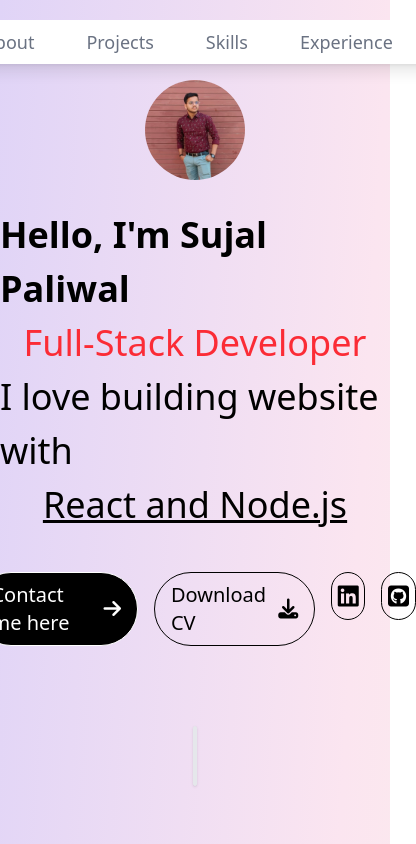
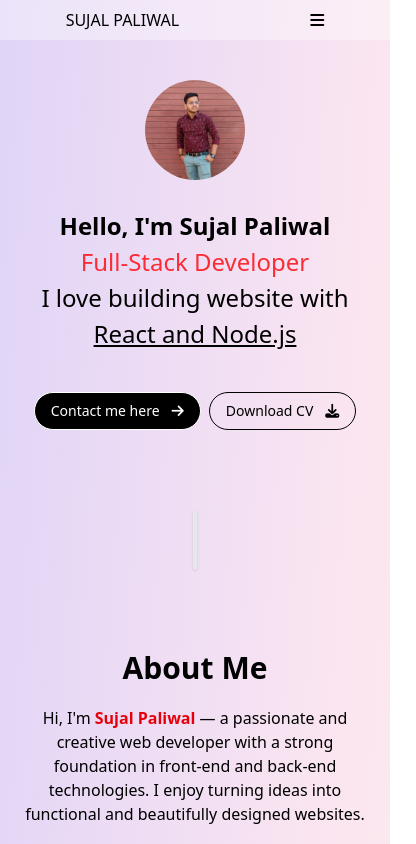
Before and after one commit to SUJALPALIWAL00/personal_portfolio_website, a React (Vite) app: page / in a window 390 px wide. Shown: the top 844 px of the page, 416 px wide, since content can reach past the window. Built offline with nearby package versions, Linux system fonts and the light colour scheme.

Commit message:
Update App.jsx
Adding Responsiveness

```diff
--- a/src/App.jsx
+++ b/src/App.jsx
@@ -1,63 +1,80 @@
 import { useState } from 'react'
 import './App.css'
 function App() {
-  const [count, setCount] = useState(0)
+  const [mobile, setMobile] = useState(false);
   return (
     <>
 
+
       <div className="min-h-screen bg-gradient-to-br from-[#e0d4f7] via-[#fbe5f0] to-[#fef6e5]">
-        {/* !!!!!!!!!!!!!!!!!!!!Navbar!!!!!!!!!!!!!!!!!  */}
-        <div id='nav' className="w-fit  fixed top-5 left-1/2 -translate-x-1/2">
+        {/* --------------------Navbar-----------------  */}
+        <div id='nav' className="hidden md:block w-fit fixed top-5 left-1/2 -translate-x-1/2">
           <ul className='flex justify-center text-lg text-gray-500 py-1 bg-white shadow-lg rounded-full  px-8 gap-5  '>
             <a href='#' className='hover:text-black cursor-pointer hover:bg-gray-100 rounded-full py-1 px-4 transition-all ease-in duration-100 delay-100 '>Home</a>
             <a href='#aboutsp' className='hover:text-black cursor-pointer hover:bg-gray-100 rounded-full py-1 px-4 transition-all ease-in duration-100 delay-100 '>About</a>
-            <a href='#projectsp' className='hover:text-black cursor-pointer hover:bg-gray-100 rounded-full py-1 px-4 transition-all ease-in duration-100 delay-100 '>Projects</a>
+            <a href='#projectssp' className='hover:text-black cursor-pointer hover:bg-gray-100 rounded-full py-1 px-4 transition-all ease-in duration-100 delay-100 '>Projects</a>
             <a href='#skillssp' className='hover:text-black cursor-pointer hover:bg-gray-100 rounded-full py-1 px-4 transition-all ease-in duration-100 delay-100 '>Skills</a>
             <a href='#experiencesp' className='hover:text-black cursor-pointer hover:bg-gray-100 rounded-full py-1 px-4 transition-all ease-in duration-100 delay-100 '>Experience</a>
             <a href='#contactsp' className='hover:text-black cursor-pointer hover:bg-gray-100 rounded-full py-1 px-4 transition-all ease-in duration-100 delay-100 '>Contact</a>
           </ul>
         </div>
 
+        {/* Hamburger menu */}
+        <div className='h-10 bg-[#ffffff5d] w-full flex justify-around items-center md:hidden fixed top-0 left-0 z-50'>
+          <div>SUJAL PALIWAL</div>
+          <div><i id='menubtn' class="fa-solid fa-bars" onClick={() => setMobile(!mobile)}></i></div>
+        </div>
+        <div id="menulist" className={`w-full bg-[#ffffff36] relative top-10 ${(mobile)? 'max-h-[300px] opacity-100' : 'max-h-0 opacity-0' } transition-all ease-in duration-1000 `} >
+          <ul className='flex flex-col justify-center items-center gap-1'>
+            <li><a className='hover:underline' href="#" onClick={() => setMobile(!mobile)}>Home</a></li>
+            <li><a className='hover:underline' href="#aboutsp">About</a></li>
+            <li><a className='hover:underline' href="#projectssp">Projects</a></li>
+            <li><a className='hover:underline' href="#skillssp">Skills</a></li>
+            <li><a className='hover:underline' href="#experiencesp">Experience</a></li>
+            <li><a className='hover:underline' href="#contactsp">Contact</a></li>
+          </ul>
+        </div>
 
-        {/* !!!!!!!!!!!!!!!!!!!!Hero Section!!!!!!!!!!!!!!!!!  */}
+
+        {/* --------------------Hero Section-----------------  */}
         <div id='home' className='flex flex-col items-center pt-20'>
           <img className='w-25 h-25 rounded-full ' src="sp.jpg" alt="profile" />
-          <p className='text-[36px]  font-bold mt-7'>Hello, I'm Sujal Paliwal </p>
-          <p className='text-[36px]  text-red-500'>Full-Stack Developer</p>
-          <p className='text-[36px] '>I love building website with</p>
-          <p className='text-[36px]  underline font-medium'>React and Node.js</p>
-          <div className="button mt-10 flex gap-4">
-            <a href="#contact" className='border rounded-full px-4 py-2 text-xl bg-black text-white flex gap-3 items-center'>Contact me here<i class="fa-solid fa-arrow-right"></i></a>
-            <a href="resume.pdf" target='_blank' download="SujalPaliwalResume.pdf" className='border rounded-full px-4 py-2 text-xl flex gap-3 items-center'>Download CV<i class="fa-solid fa-download"></i></a>
-            <a href="https://www.linkedin.com/in/sujal-paliwal-a0a49927b" target='_blank' className='border rounded-full text-2xl flex items-center justify-center w-12 h-12'><i class="fa-brands fa-linkedin "></i></a>
-            <a href="https://www.github.com/SUJALPALIWAL00" target='_blank' className='border rounded-full text-2xl flex items-center justify-center w-12 h-12'><i class="fa-brands fa-square-github"></i></a>
+          <p className='text-[24px] md:text-[36px]  font-bold mt-7'>Hello, I'm Sujal Paliwal </p>
+          <p className='text-[24px] md:text-[36px]  text-red-500'>Full-Stack Developer</p>
+          <p className='text-[24px] md:text-[36px] '>I love building website with</p>
+          <p className='text-[24px] md:text-[36px]  underline font-medium'>React and Node.js</p>
+          <div className="button mt-10 flex gap-2 md:gap-4">
+            <a href="#contact" className='border rounded-full px-4 py-2 text-sm md:text-xl bg-black text-white flex gap-3 items-center'>Contact me here<i class="fa-solid fa-arrow-right"></i></a>
+            <a href="resume.pdf" target='_blank' download="SujalPaliwalResume.pdf" className='border rounded-full px-4 py-2 text-sm md:text-xl flex gap-3 items-center'>Download CV<i class="fa-solid fa-download"></i></a>
+            <a href="https://www.linkedin.com/in/sujal-paliwal-a0a49927b" target='_blank' className='hidden md:flex border rounded-full text-2xl  items-center justify-center w-12 h-12'><i class="fa-brands fa-linkedin "></i></a>
+            <a href="https://www.github.com/SUJALPALIWAL00" target='_blank' className='hidden md:flex border rounded-full text-2xl items-center justify-center w-12 h-12'><i class="fa-brands fa-square-github"></i></a>
           </div>
         </div>
 
 
-        {/* !!!!!!!!!!!!!!!!!!!!sepration!!!!!!!!!!!!!!!!!  */}
+        {/* --------------------sepration-----------------  */}
         <div id='aboutsp' className="w-1 h-15 border border-gray-200 bg-gray-200 mx-auto shadow rounded-md my-20"></div>
 
 
-        {/* !!!!!!!!!!!!!!!!!!!!About Section!!!!!!!!!!!!!!!!!  */}
-        <div id="about" className='flex flex-col items-center  w-[50vw] mx-auto'>
+        {/* --------------------About Section-----------------  */}
+        <div id="about" className='flex flex-col items-center  md:w-[50vw] w-[90vw] mx-auto'>
           <div className='font-bold text-3xl '>About Me</div>
           <div>
-            <p className='text-[20px] text-center mt-5' >Hi, I'm <span class="font-semibold text-red-600">Sujal Paliwal</span> — a passionate and creative web developer with a strong foundation in front-end and back-end technologies. I enjoy turning ideas into functional and beautifully designed websites.</p>
-            <p className='text-[20px] text-center mt-5' >Over time, I've developed hands-on experience with <span class="font-medium text-gray-900">HTML, CSS, JavaScript, Tailwind CSS, Bootstrap, React.js</span> and more. I’ve also started exploring backend technologies like <span class="font-medium text-gray-900">Node.js, Express.js, and MongoDB</span> to build full-stack applications.</p>
-            <p className='text-[20px] text-center mt-5' >I'm constantly learning, building, and pushing my skills forward. My goal is to contribute to innovative projects, collaborate with talented teams, and create web experiences that make an impact.</p>
+            <p className='text-[16px] md:text-[20px] text-center mt-5' >Hi, I'm <span class="font-semibold text-red-600">Sujal Paliwal</span> — a passionate and creative web developer with a strong foundation in front-end and back-end technologies. I enjoy turning ideas into functional and beautifully designed websites.</p>
+            <p className='text-[16px] md:text-[20px] text-center mt-5' >Over time, I've developed hands-on experience with <span class="font-medium text-gray-900">HTML, CSS, JavaScript, Tailwind CSS, Bootstrap, React.js</span> and more. I’ve also started exploring backend technologies like <span class="font-medium text-gray-900">Node.js, Express.js, and MongoDB</span> to build full-stack applications.</p>
+            <p className='text-[16px] md:text-[20px] text-center mt-5' >I'm constantly learning, building, and pushing my skills forward. My goal is to contribute to innovative projects, collaborate with talented teams, and create web experiences that make an impact.</p>
           </div>
         </div>
 
 
-        {/* !!!!!!!!!!!!!!!!!!!!sepration!!!!!!!!!!!!!!!!!  */}
-        <div id='projectsp' className="w-1 h-15 border border-gray-200 bg-gray-200 mx-auto shadow rounded-md my-20"></div>
+        {/* --------------------sepration-----------------  */}
+        <div id='projectssp' className="w-1 h-15 border border-gray-200 bg-gray-200 mx-auto shadow rounded-md my-20"></div>
 
 
-        {/* !!!!!!!!!!!!!!! Projects Section !!!!!!!!!!!!!!! */}
-        <div id="project" className='flex flex-col items-center w-[75vw] mx-auto'>
+        {/* --------------- Projects Section --------------- */}
+        <div id="project" className='flex flex-col items-center md:w-[75vw] w-[90vw] mx-auto'>
           <div className='font-bold text-3xl '>Projects</div>
-          <div className="cards mt-10 grid grid-cols-3 gap-5">
+          <div className="cards mt-10 grid grid-cols-1 md:grid-cols-3 gap-5">
             <div className="card1 bg-gradient-to-br from-[#e8dad2] to-[#fbe5f0]  shadow-md rounded-lg flex flex-col gap-3">
               <img src="weather.webp" alt="Project 1" className='h-60 object-cover rounded-md' />
               <div className="card-content pl-2">
@@ -102,14 +119,14 @@ function App() {
         </div>
 
 
-        {/* !!!!!!!!!!!!!!!!!!!!sepration!!!!!!!!!!!!!!!!!  */}
+        {/* --------------------sepration-----------------  */}
         <div  id='skillssp' className="w-1 h-15 border border-gray-200 bg-gray-200 mx-auto shadow rounded-md my-20"></div>
 
 
-        {/* !!!!!!!!!!!!!!!!!!!!Skills Section!!!!!!!!!!!!!!!!!  */}
-        <div id="skills" className='flex flex-col items-center  w-[50vw] mx-auto '>
+        {/* --------------------Skills Section-----------------  */}
+        <div id="skills" className='flex flex-col items-center w-[50vw]  mx-auto '>
           <div className='font-bold text-3xl '>My Skills</div>
-          <div className="skills grid grid-cols-4 gap-4 mt-10 w-[50vw]">
+          <div className="skills grid md:grid-cols-4 grid-cols-2 gap-4 mt-10  md:w-[50vw] w-[90vw]">
             <div className="skillItem border border-black rounded-md py-2 px-4 flex justify-center items-center gap-2 bg-[#f2edf9] shadow shadow-gray-500 text-xl hover:bg-[#0000002f]"><i class="fa-brands fa-html5 text-2xl"></i>HTML</div>
             <div className="skillItem border border-black rounded-md py-2 px-4 flex justify-center items-center gap-2 bg-[#f2edf9] shadow shadow-gray-500 text-xl hover:bg-[#0000002f]"><i class="fa-brands fa-css3 text-2xl"></i>CSS</div>
             <div className="skillItem border border-black rounded-md py-2 px-4 flex justify-center items-center gap-2 bg-[#f2edf9] shadow shadow-gray-500 text-xl hover:bg-[#0000002f]"><i class="fa-brands fa-square-js text-2xl"></i>Js</div>
@@ -128,14 +145,14 @@ function App() {
         </div>
 
 
-        {/* !!!!!!!!!!!!!!!!!!!!sepration!!!!!!!!!!!!!!!!!  */}
+        {/* --------------------sepration-----------------  */}
         <div id='experiencesp' className="w-1 h-15 border border-gray-200 bg-gray-200 mx-auto shadow rounded-md my-20"></div>
 
 
-        {/* !!!!!!!!!!!!!!!!!!!!Experience Section!!!!!!!!!!!!!!!!!  */}
-        <div id="experience" className='flex flex-col items-center  w-[70vw] mx-auto'>
+        {/* --------------------Experience Section-----------------  */}
+        <div id="experience" className='flex flex-col items-center  md:w-[70vw] w-[90vw] mx-auto'>
           <div className='font-bold text-3xl '>Experience</div>
-          <div className="internExperience text-[20px]">
+          <div className="internExperience md:text-[20px] text-[16px] ">
             <div className='mt-10 '>&#9658;<strong>Web Development Intern – Cognifyz Technologies (May 2025 – June 2025)</strong></div>
             <p>- Worked as part of a development team handling both front-end and back-end tasks.</p>
             <p>- Demonstrated strong problem-solving abilities and commitment to project goals.</p>
@@ -147,16 +164,16 @@ function App() {
         </div>
 
 
-        {/* !!!!!!!!!!!!!!!!!!!!sepration!!!!!!!!!!!!!!!!!  */}
+        {/* --------------------sepration-----------------  */}
         <div id='contactsp' className="w-1 h-15 border border-gray-200 bg-gray-200 mx-auto shadow rounded-md my-20"></div>
 
 
-        {/* !!!!!!!!!!!!!!!!!!!!Contact Section!!!!!!!!!!!!!!!!!  */}
+        {/* --------------------Contact Section-----------------  */}
         <div id="contact" >
-          <div className='flex flex-col items-center  w-[40vw] mx-auto'>
+          <div className='flex flex-col items-center  md:w-[40vw] w-[90vw] mx-auto'>
             <div className='font-bold text-3xl '>Contact Me</div>
             <div className="form w-full">
-              <form action="https://formsubmit.co/0e3d3bc1a30ceb9b5e91fcc426a9304c" method="POST" className='flex flex-col gap-4 mt-10 w-full' target='_blank' >
+              <form action="https://formsubmit.co/0e3d3bc1a30ceb9b5e91fcc426a9304c" method="POST" className='flex flex-col gap-4 mt-10 w-full' target='_blank'>
                 <input id='name' name='name' type="text" className='border py-2 pl-2 ' placeholder='Your Name' required/>
                 <input id='email' name='email' type="email" className='border py-2 pl-2 ' placeholder='Your Email' required/>
                 <textarea id='textarea' name="message" placeholder='Enter Your message here' className='border py-2 pl-2'  rows="10" required></textarea>
@@ -167,14 +184,19 @@ function App() {
         </div>
 
 
-        {/* !!!!!!!!!!!!!!!!!!!Footer Section!!!!!!!!!!!!! */}
+        {/* -------------------Footer Section------------- */}
         <div className="footer bg-black text-white text-center py-5 relative">
-          <p className='text-[20px]'>© 2025 Sujal Paliwal. All rights reserved.</p>
-          <p className='text-[20px]'>Made with <i class="fa-solid fa-heart text-red-500"></i> by Sujal Paliwal</p>
-          <a href="https://wa.me/+918079043867?text=Hello, I found your number from your personal portfolio website" target='_blank'><img src="whatsapp.svg" alt="" width="50px" className='absolute bottom-6 right-10'/></a>
+          <p className='md:text-[20px] text-[16px]'>© 2025 Sujal Paliwal. All rights reserved.</p>
+          <p className='md:text-[20px] text-[16px]'>Made with <i class="fa-solid fa-heart text-red-500"></i> by Sujal Paliwal</p>
+          <a href="https://wa.me/+918079043867?text=Hello, I found your number from your personal portfolio website" target='_blank'><img src="whatsapp.svg" alt="" width="50px" className=' absolute md:bottom-6 md:right-10 bottom-1 right-1'/></a>
         </div>
       </div>
+
+
+
+
     </>
+
   )
 }
 export default App
```
